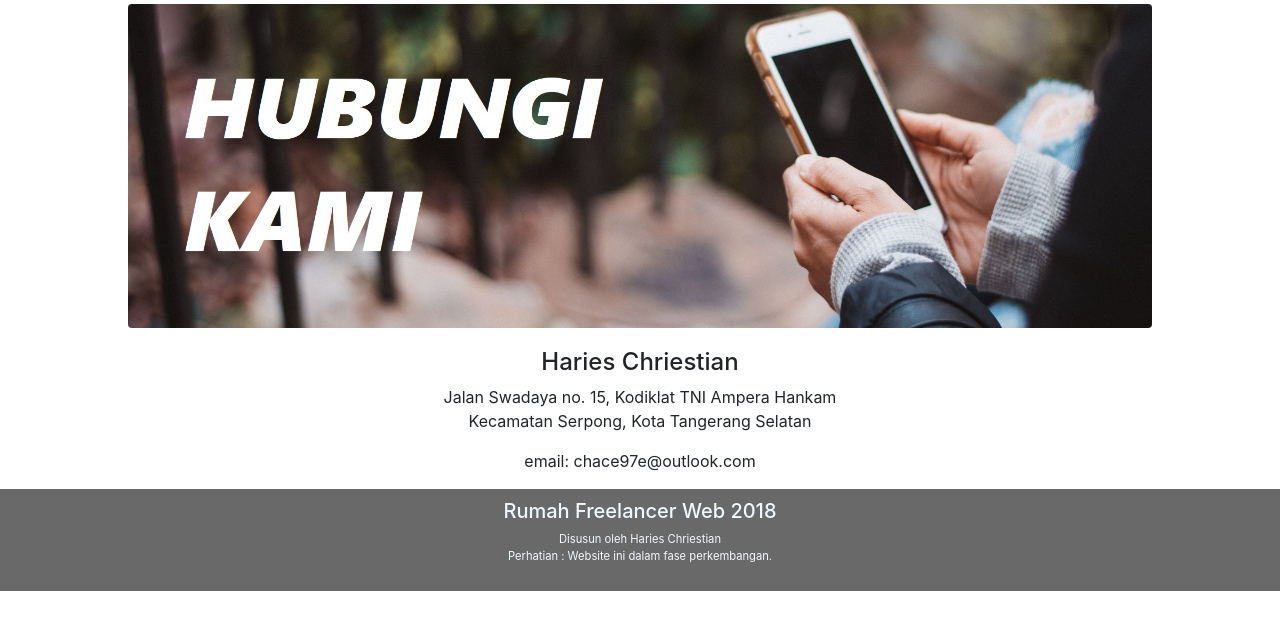
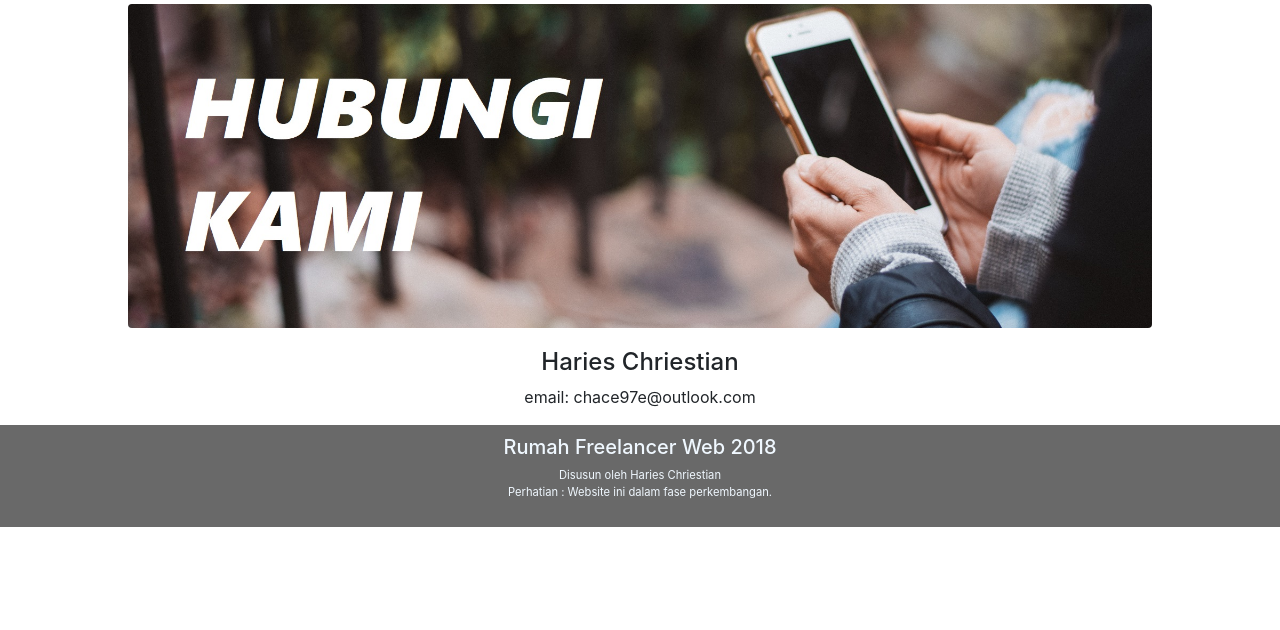
Before and after one commit to hariesok/hariesok.github.io, a plain HTML site: page kontak.html in a window 1280 px wide. Shown: the part 62-692 px from the top of the page. Drawn offline with nearby package versions, Linux system fonts and the light colour scheme.

Commit message:
I forgot this

```diff
--- a/kontak.html
+++ b/kontak.html
@@ -28,8 +28,6 @@
 
     <div class="Kontak" style="text-align: center; margin: 20px 0px 0px 0px;">
         <h4>Haries Chriestian</h4>
-        <p>Jalan Swadaya no. 15, Kodiklat TNI Ampera Hankam<br/>
-            Kecamatan Serpong, Kota Tangerang Selatan</p>
         <p>email: chace97e@outlook.com</p>
     </div>
 
```
